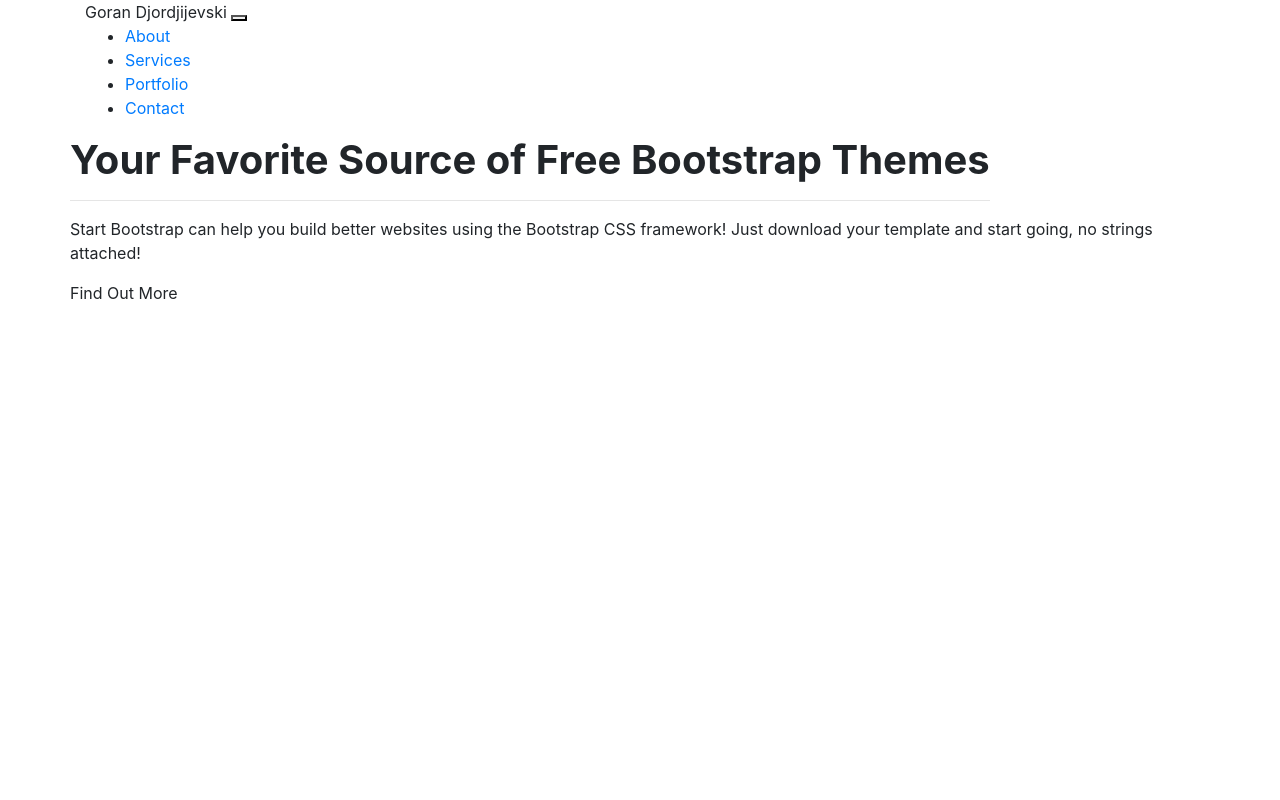
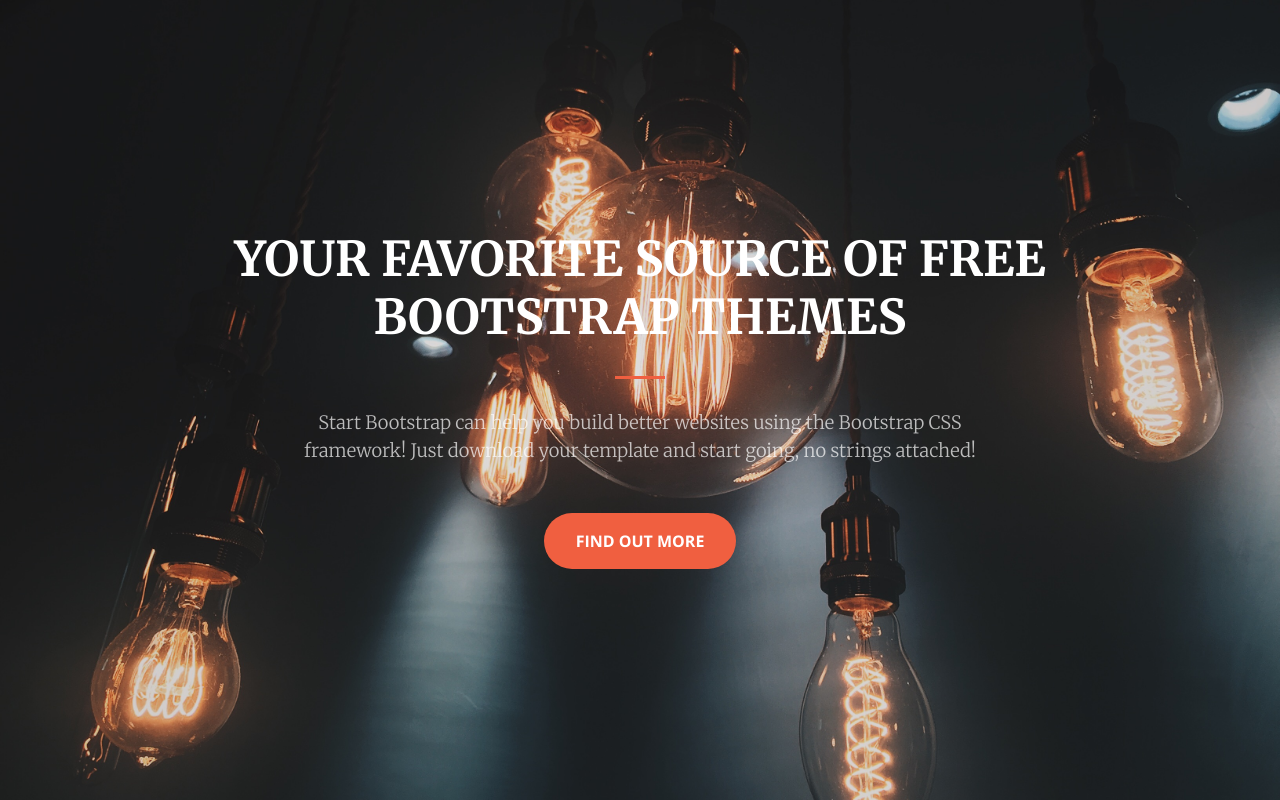
Before and after one commit to Goran-Djordjijevski/PersonalPortfolioWebPage, a plain HTML site: page index.html in a window 1280 px wide. Drawn offline with nearby package versions, Linux system fonts and the light colour scheme.

Commit message:
Header styling finished.

```diff
--- /dev/null
+++ b/css/mainStyle.css
@@ -0,0 +1,86 @@
+body, html {
+    width: 100%;
+    height: 100%;
+}
+
+body {
+    font-family: 'Merriweather','Helvetica Neue',Arial,sans-serif;
+}
+
+header.masthead {
+    padding-top: 10rem;
+    padding-bottom: calc(10rem - 56px);
+    background-image: url(../img/header.jpeg);
+    background-position: center center;
+    background-size: cover;
+}
+
+header.masthead h1 {
+    font-size: 2rem;
+}
+
+hr {
+    max-width: 50px;
+    border-width: 3px;
+    border-color: #f05f40;
+}
+
+header.masthead hr {
+    margin-top: 30px;
+    margin-bottom: 30px;
+}
+
+.text-faded {
+    color: rgba(255,255,255,.7);
+}
+
+header.masthead p {
+    font-weight: 300;
+}
+
+.btn {
+    font-weight: 700;
+    text-transform: uppercase;
+    border: none;
+    border-radius: 300px;
+    font-family: 'Open Sans','Helvetica Neue',Arial,sans-serif;
+}
+
+.btn-xl {
+    padding: 1rem 2rem;
+}
+
+.btn-primary {
+    background-color: #f05f40;
+    border-color: #f05f40;
+}
+
+.btn-primary:active, .btn-primary:focus, .btn-primary:hover {
+    color: #fff;
+    background-color: #ee4b28 !important;
+}
+
+@media (min-width: 1200px) {
+    header.masthead h1 {
+        font-size: 4rem;
+    }
+}
+
+@media (min-width: 992px) {
+    header.masthead {
+        height: 100vh;
+        min-height: 650px;
+        padding-top: 0;
+        padding-bottom: 0;
+    }
+
+    header.masthead h1 {
+        font-size: 3rem;
+    }
+}
+
+@media (min-width: 768px) {
+    header.masthead p {
+        font-size: 1.15rem;
+    }
+}
--- a/index.html
+++ b/index.html
@@ -7,12 +7,16 @@
 
     <link rel="stylesheet" href="https://maxcdn.bootstrapcdn.com/bootstrap/4.0.0-beta.2/css/bootstrap.min.css" integrity="sha384-PsH8R72JQ3SOdhVi3uxftmaW6Vc51MKb0q5P2rRUpPvrszuE4W1povHYgTpBfshb" crossorigin="anonymous">
 
+    <link href='https://fonts.googleapis.com/css?family=Open+Sans:300italic,400italic,600italic,700italic,800italic,400,300,600,700,800' rel='stylesheet' type='text/css'>
+    <link href='https://fonts.googleapis.com/css?family=Merriweather:400,300,300italic,400italic,700,700italic,900,900italic' rel='stylesheet' type='text/css'>
+
+    <link rel="stylesheet" href="css/mainStyle.css">
 
 </head>
 <body id="page-top">
 
     <!-- Navigation -->
-    <nav>
+    <!--<nav class="">
 
         <div class="container">
 
@@ -46,25 +50,25 @@
     </nav>
 
     <!-- Header -->
-    <header>
+    <header class="masthead text-center text-white d-flex">
 
-        <div class="container">
+        <div class="container my-auto">
 
             <div class="row">
 
-                <div>
+                <div class="col-lg-10 mx-auto">
 
-                    <h1>
+                    <h1 class="text-uppercase">
                         <strong>Your Favorite Source of Free Bootstrap Themes</strong>
                     </h1>
                     <hr>
 
                 </div>
 
-                <div>
+                <div class="col-lg-8 mx-auto">
 
-                    <p>Start Bootstrap can help you build better websites using the Bootstrap CSS framework! Just download your template and start going, no strings attached!</p>
-                    <p>Find Out More</p>
+                    <p class="text-faded mb-5">Start Bootstrap can help you build better websites using the Bootstrap CSS framework! Just download your template and start going, no strings attached!</p>
+                    <a class="btn btn-primary btn-xl js-scroll-trigger" href="#about">Find Out More</a>
 
                 </div>
 
```
Also changed, not shown: img/header.jpeg (added).
